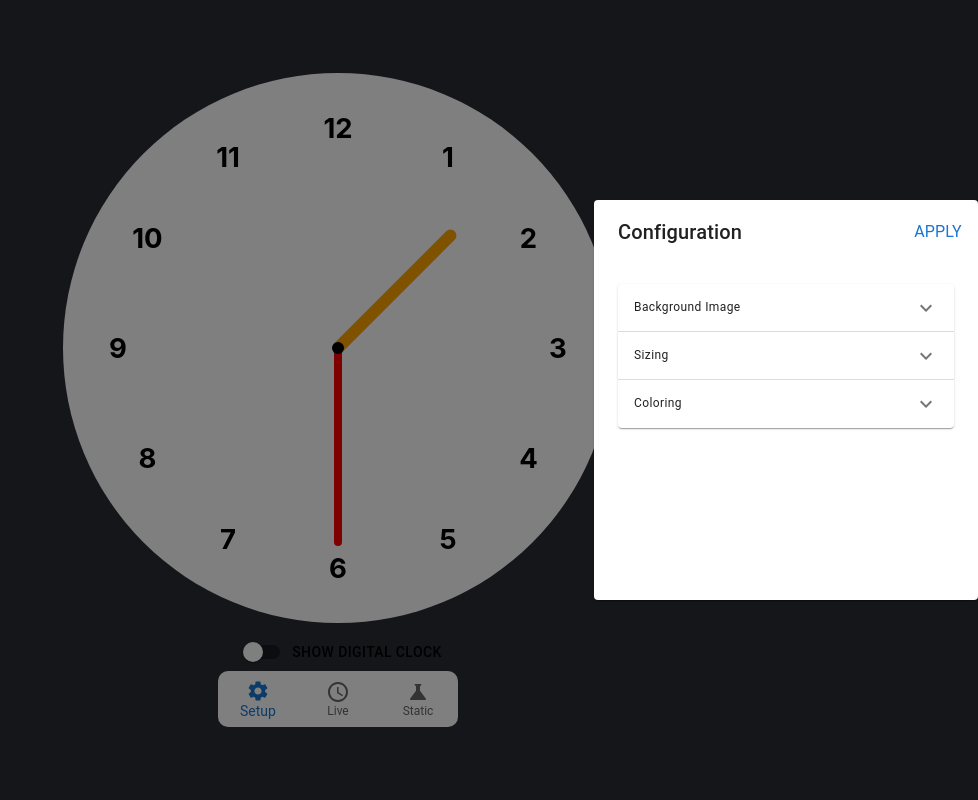
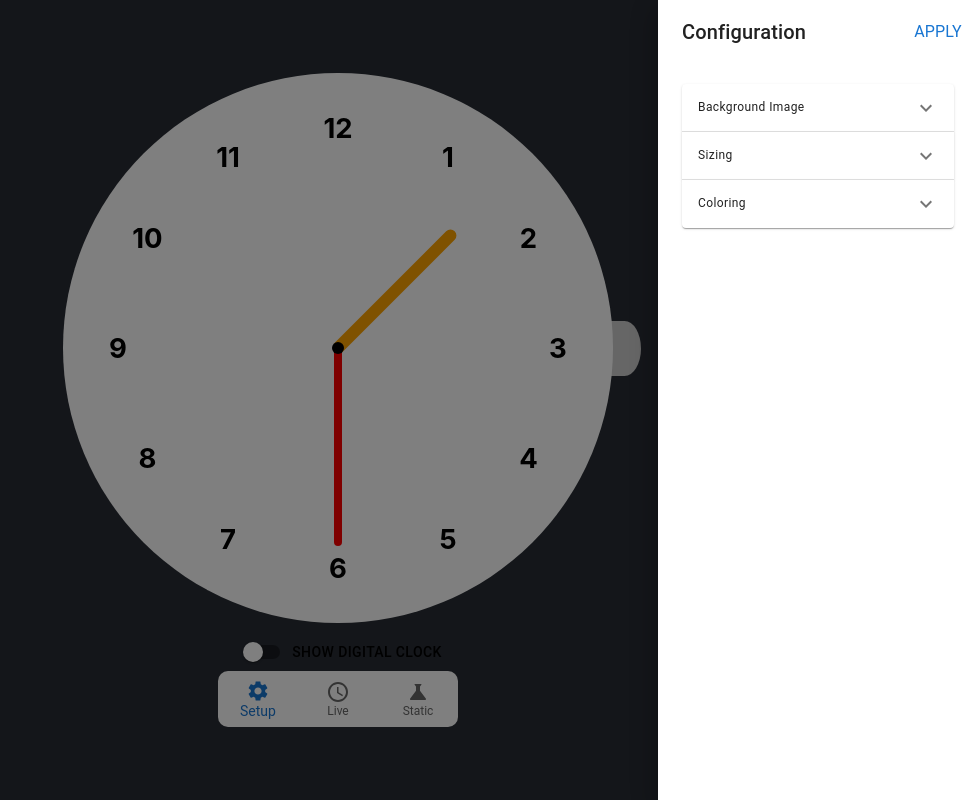
Before and after one commit to yyang2018mel/AnalogClock, a React (Create React App) app: page / in a window 1280 px wide. Both pictures are taken after a click on the button "Setup". Shown: the whole page, without its empty margins (302-1280 px from the left). Built offline with nearby package versions, Linux system fonts and the light colour scheme.

Commit message:
Use Drawer instead of Dialog

```diff
--- a/src/clock/ClockConfigurationDialog.tsx
+++ b/src/clock/ClockConfigurationDialog.tsx
@@ -6,14 +6,13 @@ import {
   AccordionSummary,
   Box,
   Button,
-  Dialog,
   DialogActions,
   DialogContent,
   DialogTitle,
+  Drawer,
   FormControl,
   FormControlLabel,
   Grid,
-  Paper,
   Radio,
   RadioGroup,
   Slider,
@@ -77,23 +76,14 @@ function ClockConfigurationDialog({
   };
 
   return (
-    <Dialog
-      keepMounted
+    <Drawer
+      anchor="right"
+      // sx={{ width: "25vw" }}
+      PaperProps={{
+        sx: { width: "25vw" }, // Also apply the width to the Paper component inside the Drawer
+      }}
       open={shouldOpen}
-      scroll="paper"
       onClose={onDialogCloseWithoutApply}
-      PaperComponent={({ children }) => (
-        <Paper
-          style={{
-            width: "30%",
-            minHeight: "50%",
-            maxHeight: "90%",
-            marginLeft: "auto",
-          }}
-        >
-          {children}
-        </Paper>
-      )}
     >
       <Box display="flex" justifyContent="space-between" alignItems="center">
         <DialogTitle>Configuration</DialogTitle>
@@ -213,7 +203,7 @@ function ClockConfigurationDialog({
           </AccordionDetails>
         </Accordion>
       </DialogContent>
-    </Dialog>
+    </Drawer>
   );
 }
 
```
